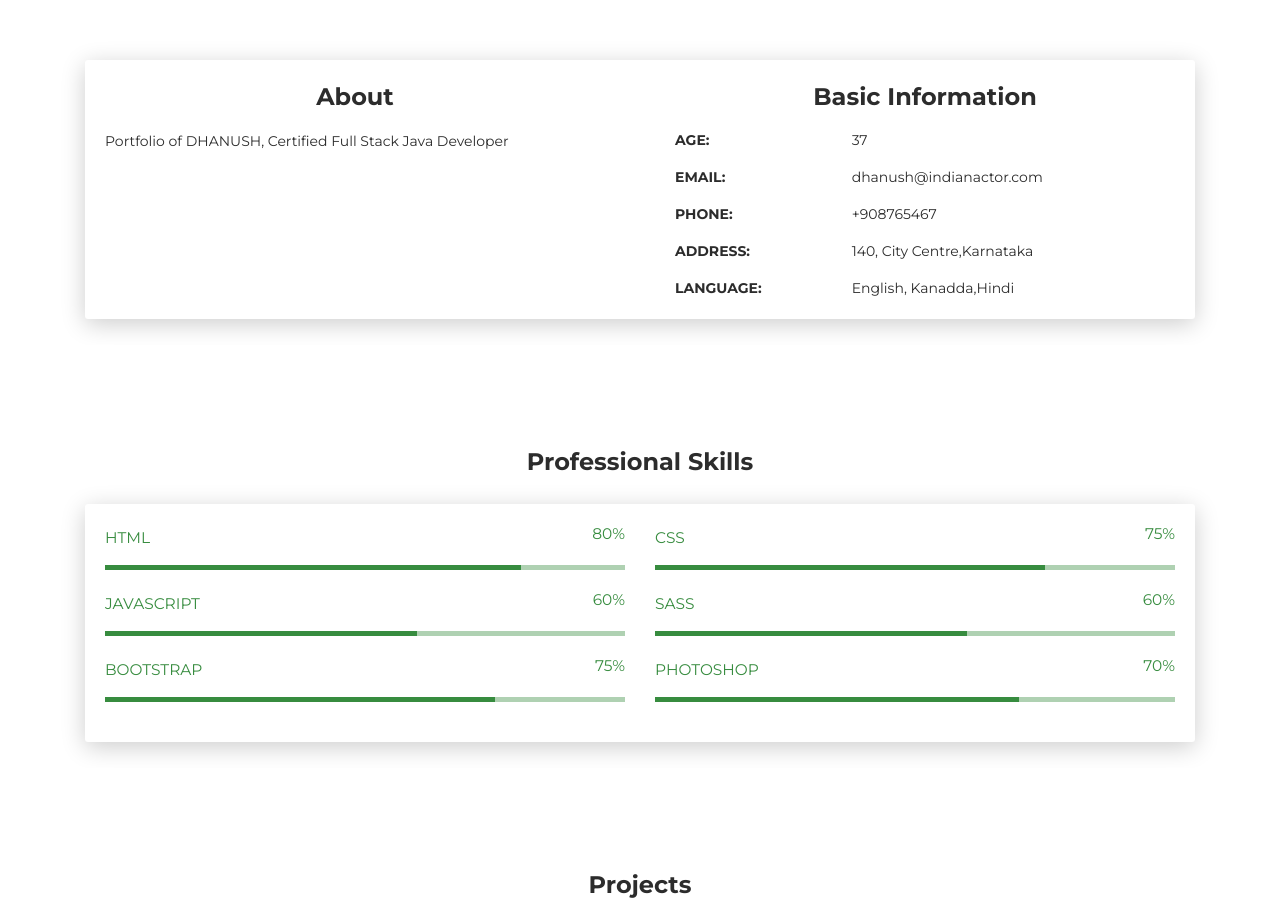
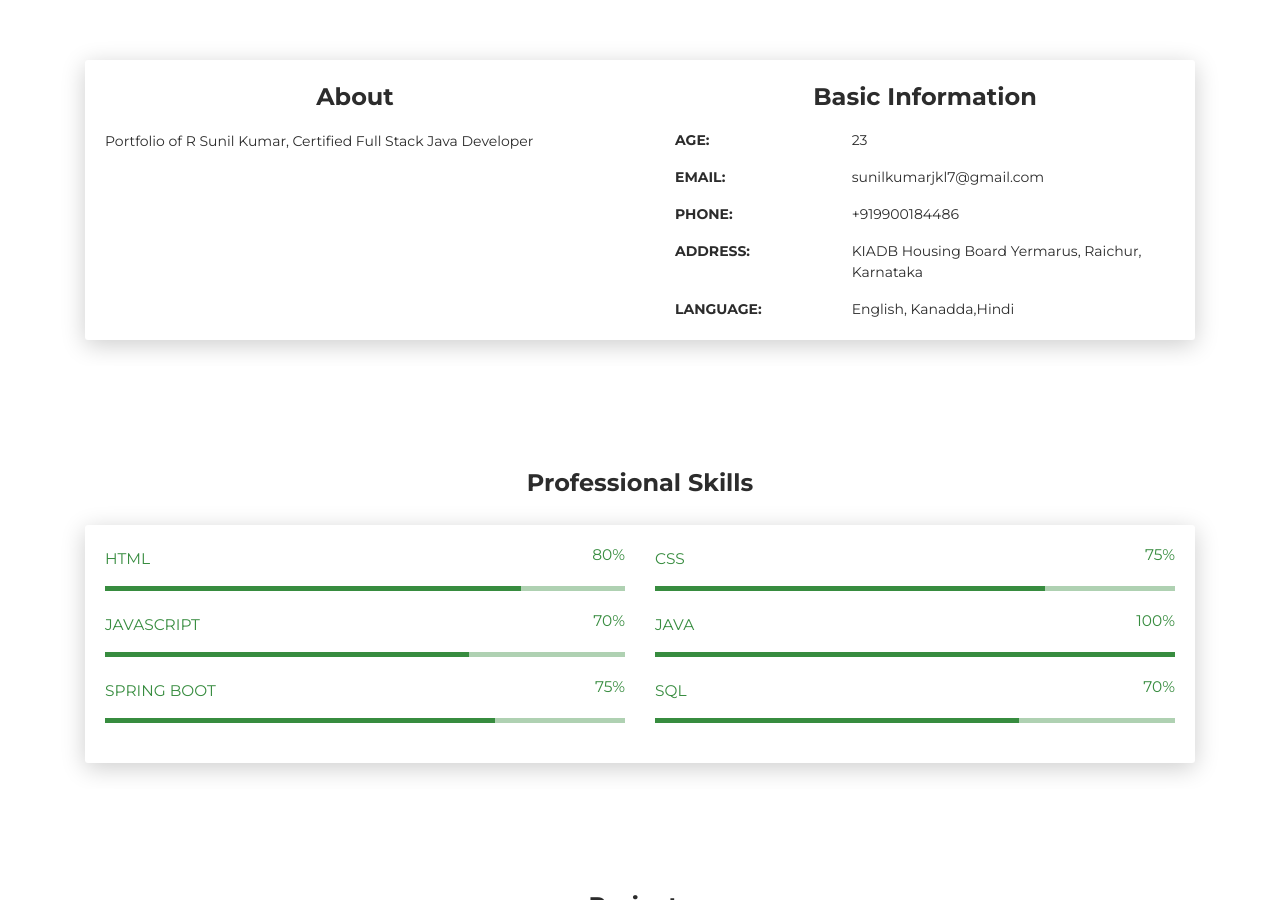
Before and after one commit to SKPatil18/R_Sunil_Kumar, a plain HTML site: page index.html in a window 1280 px wide. Shown: the part 560-1460 px from the top of the page. Drawn offline with nearby package versions, Linux system fonts and the light colour scheme.

Commit message:
Update index.html

```diff
--- a/index.html
+++ b/index.html
@@ -49,7 +49,7 @@
       <div class="container">
         <div class="content-center">
           <div class="cc-profile-image"><a href="#"><img src="photo1.png" alt="Image"/></a></div>
-          <div class="h2 title">DHANUSH</div>
+          <div class="h2 title">R Sunil Kumar</div>
           <p class="category text-white">Portfolio of Dhanush, Certified Full Stack Java Developer</p><a class="btn btn-primary smooth-scroll mr-2" href="#contact" data-aos="zoom-in" data-aos-anchor="data-aos-anchor">Hire Me</a>
         </div>
       </div>
@@ -63,7 +63,7 @@
         <div class="col-lg-6 col-md-12">
           <div class="card-body">
             <div class="h4 mt-0 title">About</div>
-            <p>Portfolio of DHANUSH, Certified Full Stack Java Developer</p>
+            <p>Portfolio of R Sunil Kumar, Certified Full Stack Java Developer</p>
 
           </div>
         </div>
@@ -72,19 +72,19 @@
             <div class="h4 mt-0 title">Basic Information</div>
             <div class="row">
               <div class="col-sm-4"><strong class="text-uppercase">Age:</strong></div>
-              <div class="col-sm-8">37</div>
+              <div class="col-sm-8">23</div>
             </div>
             <div class="row mt-3">
               <div class="col-sm-4"><strong class="text-uppercase">Email:</strong></div>
-              <div class="col-sm-8">dhanush@indianactor.com</div>
+              <div class="col-sm-8">sunilkumarjkl7@gmail.com</div>
             </div>
             <div class="row mt-3">
               <div class="col-sm-4"><strong class="text-uppercase">Phone:</strong></div>
-              <div class="col-sm-8">+908765467</div>
+              <div class="col-sm-8">+919900184486</div>
             </div>
             <div class="row mt-3">
               <div class="col-sm-4"><strong class="text-uppercase">Address:</strong></div>
-              <div class="col-sm-8">140, City Centre,Karnataka</div>
+              <div class="col-sm-8">KIADB Housing Board Yermarus, Raichur, Karnataka</div>
             </div>
             <div class="row mt-3">
               <div class="col-sm-4"><strong class="text-uppercase">Language:</strong></div>
@@ -121,28 +121,28 @@
           <div class="col-md-6">
             <div class="progress-container progress-primary"><span class="progress-badge">JavaScript</span>
               <div class="progress">
-                <div class="progress-bar progress-bar-primary" data-aos="progress-full" data-aos-offset="10" data-aos-duration="2000" role="progressbar" aria-valuenow="60" aria-valuemin="0" aria-valuemax="100" style="width: 60%;"></div><span class="progress-value">60%</span>
+                <div class="progress-bar progress-bar-primary" data-aos="progress-full" data-aos-offset="10" data-aos-duration="2000" role="progressbar" aria-valuenow="60" aria-valuemin="0" aria-valuemax="100" style="width: 70%;"></div><span class="progress-value">70%</span>
               </div>
             </div>
           </div>
           <div class="col-md-6">
-            <div class="progress-container progress-primary"><span class="progress-badge">SASS</span>
+            <div class="progress-container progress-primary"><span class="progress-badge">Java</span>
               <div class="progress">
-                <div class="progress-bar progress-bar-primary" data-aos="progress-full" data-aos-offset="10" data-aos-duration="2000" role="progressbar" aria-valuenow="60" aria-valuemin="0" aria-valuemax="100" style="width: 60%;"></div><span class="progress-value">60%</span>
+                <div class="progress-bar progress-bar-primary" data-aos="progress-full" data-aos-offset="10" data-aos-duration="2000" role="progressbar" aria-valuenow="60" aria-valuemin="0" aria-valuemax="100" style="width: 100%;"></div><span class="progress-value">100%</span>
               </div>
             </div>
           </div>
         </div>
         <div class="row">
           <div class="col-md-6">
-            <div class="progress-container progress-primary"><span class="progress-badge">Bootstrap</span>
+            <div class="progress-container progress-primary"><span class="progress-badge">Spring Boot</span>
               <div class="progress">
                 <div class="progress-bar progress-bar-primary" data-aos="progress-full" data-aos-offset="10" data-aos-duration="2000" role="progressbar" aria-valuenow="60" aria-valuemin="0" aria-valuemax="100" style="width: 75%;"></div><span class="progress-value">75%</span>
               </div>
             </div>
           </div>
           <div class="col-md-6">
-            <div class="progress-container progress-primary"><span class="progress-badge">Photoshop</span>
+            <div class="progress-container progress-primary"><span class="progress-badge">SQL</span>
               <div class="progress">
                 <div class="progress-bar progress-bar-primary" data-aos="progress-full" data-aos-offset="10" data-aos-duration="2000" role="progressbar" aria-valuenow="60" aria-valuemin="0" aria-valuemax="100" style="width: 70%;"></div><span class="progress-value">70%</span>
               </div>
```
